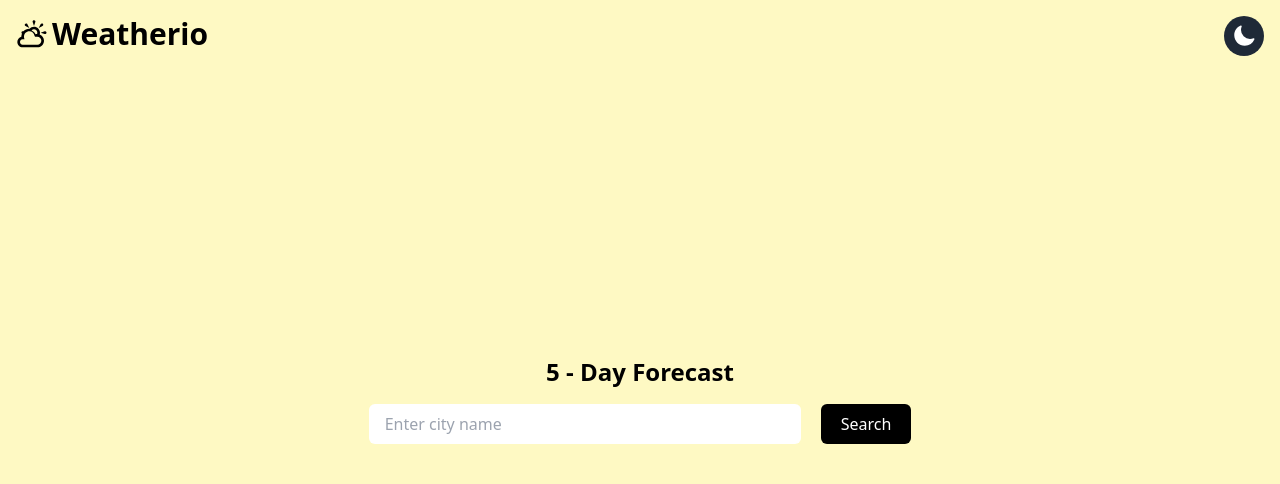
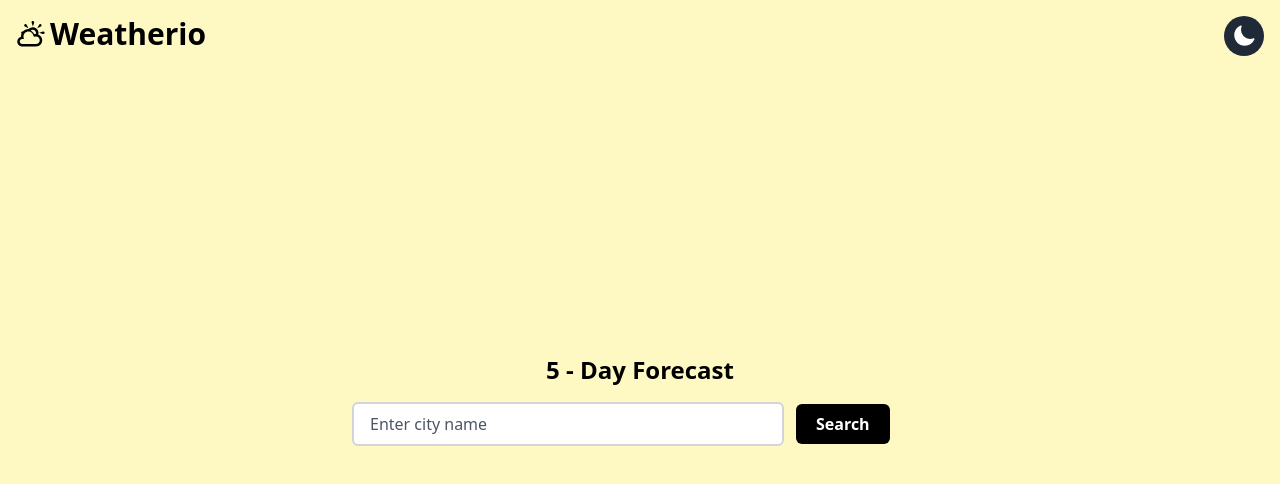
Before and after one commit to Vinit-kanpariya/weatherio, a Next.js app: page / in a window 1280 px wide. Shown: the top 484 px of the page. Built offline with nearby package versions, Linux system fonts and the light colour scheme.

Commit message:
Suggested city

```diff
--- a/src/app/forecast/[day]/page.tsx
+++ b/src/app/forecast/[day]/page.tsx
@@ -85,8 +85,8 @@ export default function ForecastDetail() {
       }`}
     >
       {/* Dark Mode Toggle */}
-      <Link href="/" className="absolute top-5 left-4 text-2xl font-bold">
-        <TiWeatherPartlySunny className="inline-block mb-1" /> Weatherio
+      <Link href="/" className="absolute top-5 left-3 text-2xl font-bold">
+        <TiWeatherPartlySunny className={`${darkMode ? "text-yellow-400" : "text-black"} inline-block mb-2`} /> Weatherio
       </Link>
       <Link href="/" className={`absolute top-4 right-14 text-2xl font-bold ${darkMode ? "text-yellow-400" : "text-black"}`}><IoHome className="inline-block mr-3"/></Link>
       <button
--- a/src/app/forecast/page.tsx
+++ b/src/app/forecast/page.tsx
@@ -101,7 +101,7 @@ export default function Forecast() {
         href="/"
         className="text-2xl sm:text-3xl md:text-3xl font-bold absolute top-4 left-4 flex items-center gap-1"
       >
-        <TiWeatherPartlySunny className="inline-block w-8 h-8" /> Weatherio
+        <TiWeatherPartlySunny className={`${darkMode ? "text-yellow-400" : "text-black"}`} /> Weatherio
       </Link>
 
       {/* Updated container width */}
--- a/src/app/page.tsx
+++ b/src/app/page.tsx
@@ -1,13 +1,18 @@
 "use client";
 
-import { useState, useEffect } from "react";
+import { useState, useEffect, useRef } from "react";
 import { MoonIcon, SunIcon } from "@heroicons/react/24/solid";
 import { TiWeatherPartlySunny } from "react-icons/ti";
 import Link from "next/link";
 
 export default function Home() {
   const [city, setCity] = useState("");
+  const [suggestions, setSuggestions] = useState<string[]>([]);
   const [darkMode, setDarkMode] = useState(false);
+  const [showDropdown, setShowDropdown] = useState(false);
+
+  const inputRef = useRef<HTMLInputElement>(null);
+  const dropdownRef = useRef<HTMLUListElement>(null);
 
   // Load dark mode preference
   useEffect(() => {
@@ -18,6 +23,45 @@ export default function Home() {
   useEffect(() => {
     localStorage.setItem("theme", darkMode ? "dark" : "light");
   }, [darkMode]);
+
+  // Fetch city suggestions from OpenWeather Geocoding API
+  const fetchCitySuggestions = async (query: string) => {
+    if (!query) return setSuggestions([]);
+
+    try {
+      const response = await fetch(
+        `https://api.openweathermap.org/geo/1.0/direct?q=${query}&limit=5&appid=${process.env.NEXT_PUBLIC_WEATHER_API_KEY}`
+      );
+      const data = await response.json();
+      if (data && data.length > 0) {
+        setSuggestions(data.map((city:{ name: string; country: string }) => `${city.name}, ${city.country}`));
+      } else {
+        setSuggestions([]);
+      }
+    } catch (error) {
+      console.error("Error fetching city suggestions:", error);
+      setSuggestions([]);
+    }
+  };
+
+  // Hide dropdown when clicking outside
+  useEffect(() => {
+    const handleClickOutside = (event: MouseEvent) => {
+      if (
+        inputRef.current &&
+        !inputRef.current.contains(event.target as Node) &&
+        dropdownRef.current &&
+        !dropdownRef.current.contains(event.target as Node)
+      ) {
+        setShowDropdown(false);
+      }
+    };
+
+    document.addEventListener("click", handleClickOutside);
+    return () => {
+      document.removeEventListener("click", handleClickOutside);
+    };
+  }, []);
 
   const handleSearch = () => {
     if (!city) return;
@@ -46,32 +90,70 @@ export default function Home() {
         href="/"
         className="text-2xl sm:text-3xl md:text-3xl font-bold absolute top-4 left-4 flex items-center gap-1"
       >
-        <TiWeatherPartlySunny className="inline-block w-8 h-8" /> Weatherio
+        <TiWeatherPartlySunny className={`${darkMode ? "text-yellow-400" : "text-black"}`} /> Weatherio
       </Link>
 
       <div className="w-full max-w-md sm:max-w-lg lg:max-w-xl flex flex-col items-center space-y-4">
         <p className="text-2xl font-semibold">5 - Day Forecast</p>
 
         {/* Search Box */}
-        <div className="flex flex-wrap items-center justify-center w-full gap-3">
+        <div className="relative w-full flex flex-col sm:flex-row items-center gap-3">
             <input
+              ref={inputRef}
               type="text"
               placeholder="Enter city name"
-            className="w-full sm:w-3/4 px-4 py-2 rounded-md text-black border-none focus:outline-none focus:ring-1 focus:ring-stone-800 hover:scale-105 transition-all duration-500"
+              className={`w-full sm:w-3/4 px-4 py-2 rounded-md border-2 focus:outline-none transition-all duration-300
+                ${darkMode
+                  ? "bg-white border-gray-600 text-black placeholder-gray-400 focus:ring-2 focus:ring-yellow-400"
+                  : "bg-white border-gray-300 text-black placeholder-gray-600 focus:ring-2 focus:ring-blue-600"
+                }`}
               value={city}
-            onChange={(e) => setCity(e.target.value)}
-            onKeyPress={(e) => e.key === 'Enter' && handleSearch()}
+              onChange={(e) => {
+                setCity(e.target.value);
+                fetchCitySuggestions(e.target.value);
+                setShowDropdown(true);
+              }}
+              onFocus={() => setShowDropdown(true)}
+              onKeyPress={(e) => e.key === "Enter" && handleSearch()}
             />
             <button
               onClick={handleSearch}
-            className={`w-full sm:w-auto xs:text-xl md:ml-2 px-5 py-2 rounded-md ${
-              darkMode
-                ? "bg-amber-300 hover:bg-amber-200 text-black"
-                : "bg-black hover:bg-blue-700 text-white"
-            } hover:scale-105 transition-all duration-500`}
+              className={`w-full sm:w-auto px-5 py-2 rounded-md font-semibold transition-all duration-300
+                ${darkMode
+                  ? "bg-yellow-400 text-black hover:bg-yellow-300"
+                  : "bg-black text-white hover:bg-blue-500"
+                }`}
             >
               Search
             </button>
+
+
+          {/* City Suggestions Dropdown */}
+          {showDropdown && suggestions.length > 0 && (
+            <ul
+              ref={dropdownRef}
+              className={`absolute top-12 w-full md:w-3/4 border rounded-md shadow-lg z-10 overflow-hidden transition-all duration-300 bg-white text-black
+              ${darkMode ? "bg-gray-800 border-gray-600" : "bg-white border-gray-300 text-black"}`}
+            >
+              {suggestions.map((suggestion, index) => (
+                <li
+                  key={index}
+                  className={`px-4 py-2 cursor-pointer transition-all duration-200
+                    ${darkMode
+                      ? "hover:bg-gray-700"
+                      : "hover:bg-gray-200"
+                    }`}
+                  onClick={() => {
+                    setCity(suggestion);
+                    setSuggestions([]);
+                    setShowDropdown(false);
+                  }}
+                >
+                  {suggestion}
+                </li>
+              ))}
+            </ul>
+          )}
         </div>
       </div>
     </main>
```
Lines whose indentation alone changed are shown as unchanged.
